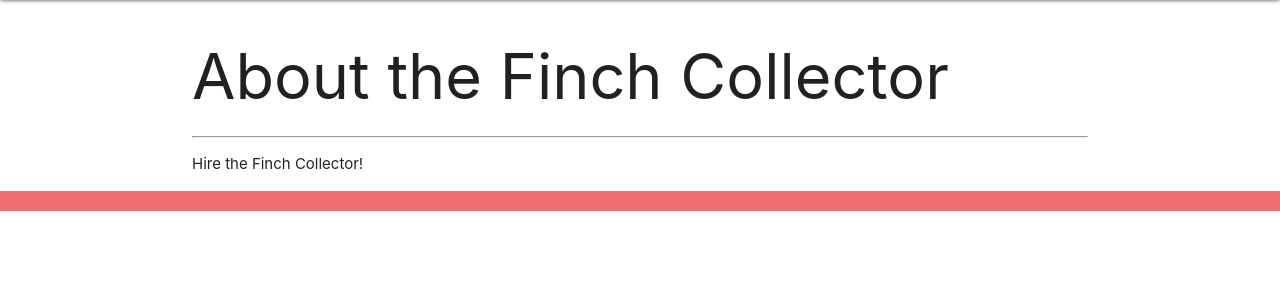
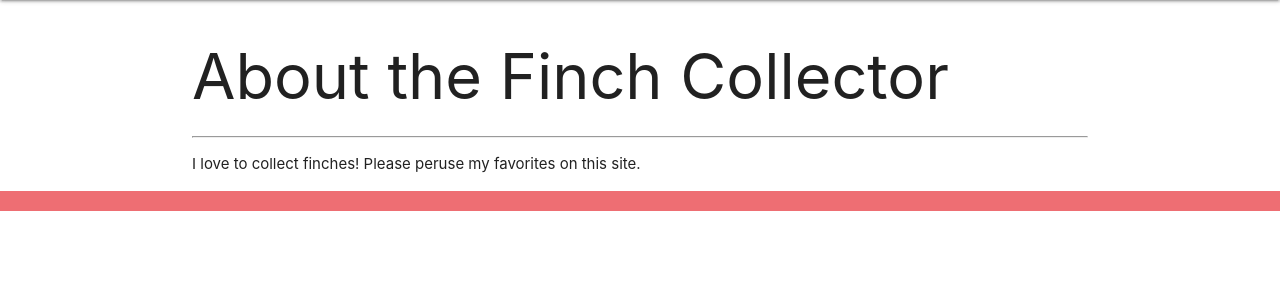
Before and after one commit to BeccaK8/finch-collector, a Django app: page /about/ in a window 1280 px wide. Shown: the part 64-364 px from the top of the page. Run offline with Django 5.2, Linux system fonts and the light colour scheme.

Commit message:
update about page

```diff
--- a/main_app/templates/about.html
+++ b/main_app/templates/about.html
@@ -3,6 +3,6 @@
 
     <h1>About the Finch Collector</h1>
     <hr>
-    <p>Hire the Finch Collector!</p>
+    <p>I love to collect finches!  Please peruse my favorites on this site.</p>
 
 {% endblock %}
```
